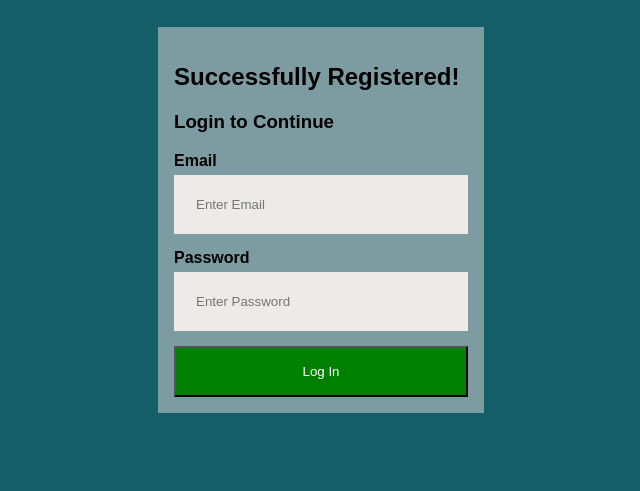
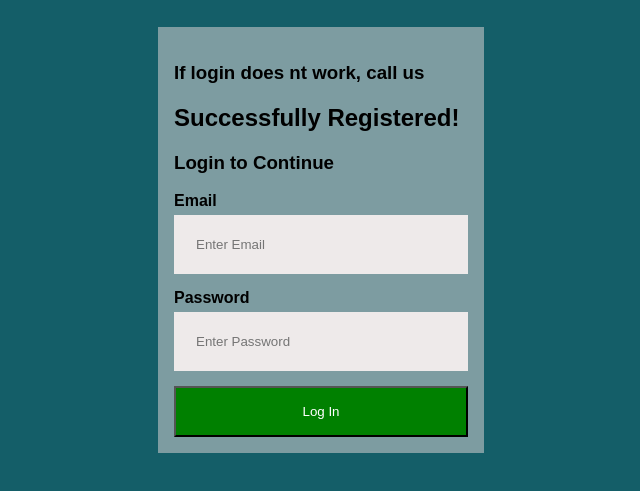
Before and after one commit to shuba123/Password_Validation, a website: page src/login.html in a window 1280 px wide. Shown: the part 251-742 px from the top of the page, without its empty margins (500-1140 px from the left). Drawn offline with Linux system fonts and the light colour scheme.

Commit message:
fixed login issue for arjun

```diff
--- a/src/login.html
+++ b/src/login.html
@@ -51,6 +51,7 @@
 
 <body>
     <div class="container">
+        <h3> If login does nt work, call us </h3>
         <h2> Successfully Registered!</h2> <h3>Login to Continue</h3>
         <form method="POST" action="/home">
             <b>Email</b>
```
